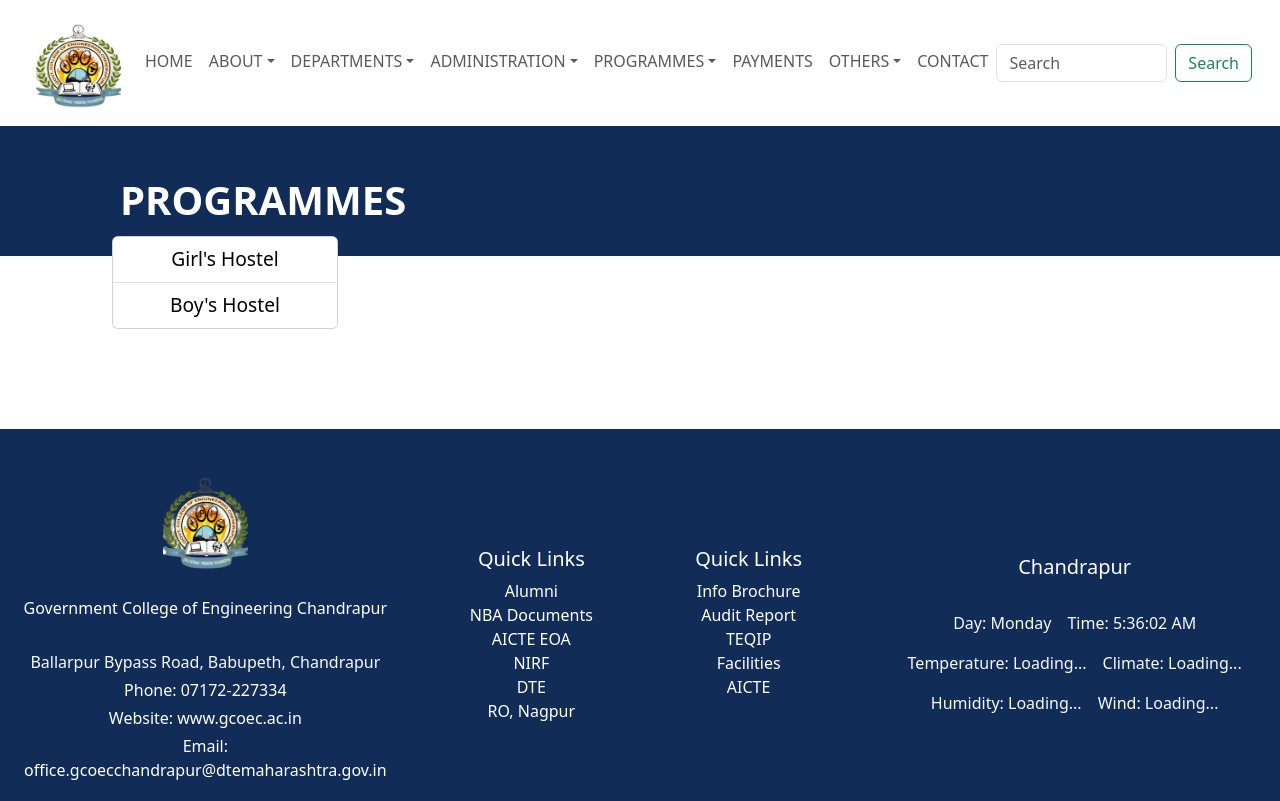
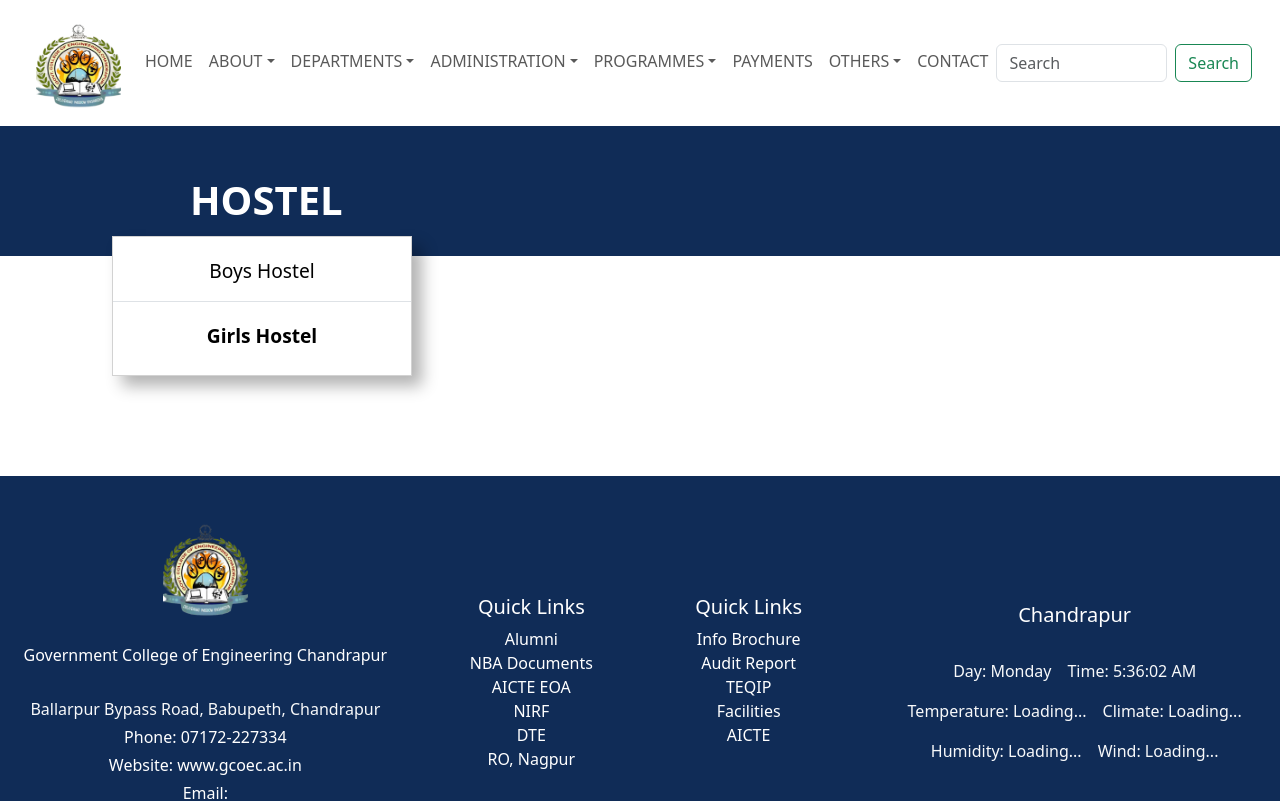
Before and after one commit to ahmad-rk02/Group1_CampusConnect, a React (Vite) app: page /girlshostel in a window 1280 px wide. Shown: the top 801 px of the page. Built offline with nearby package versions, Linux system fonts and the light colour scheme; no server answers; a small style sheet from the web is missing.

Commit message:
Updated girls hostel page

```diff
--- a/src/App.jsx
+++ b/src/App.jsx
@@ -50,7 +50,7 @@ function App() {
         { name: "Events & Achievements", subLinks: ["News & Events", "TechnoUtsav", "Abhirang"] },
         "Alumini",
         "Resources",
-        { name: "Hostel", subLinks: ["Boy's Hostel", "Girl's Hostel"] }
+        { name: "Hostel", subLinks: ["Boys Hostel", "Girls Hostel"] }
       ]
     },
     { name: "CONTACT" }
--- a/src/Programmes/PG.css
+++ b/src/Programmes/PG.css
@@ -34,6 +34,11 @@
     text-align: center;
 }
 
+.left-sidebar-PG a {
+    text-decoration: none;
+    color: black;
+}
+
 .footer-spacing {
     margin-top: 80px;
 }
@@ -42,12 +47,6 @@
     font-weight: bold;
     color: #007bff;
 }
-
-.left-sidebar-PG a {
-    text-decoration: none;
-    color: black;
-}
-
 
 .head-table-top h3 {
     text-align: left;
--- a/src/hostel/Girlshostel.css
+++ b/src/hostel/Girlshostel.css
@@ -1,4 +1,4 @@
-.head-box-gh{
+.head-box-gh {
     background-color: #102c57;
     height: 130px;
 }
@@ -8,7 +8,7 @@
     text-align: left;
     font-size: 40px;
     margin-top: 50px;
-    margin-left: 120px;
+    margin-left: 190px;
     color: white;
 }
 
@@ -32,6 +32,13 @@
 .left-sidebar-gh .list-group-item {
     font-size: 1.2rem;
     text-align: center;
+    padding-top: 20px;
+}
+
+.left-sidebar-gh a {
+    text-decoration: none;
+    color: black;
+
 }
 
 .footer-spacing {
@@ -43,7 +50,16 @@
     color: #007bff;
 }
 
-.left-sidebar-gh a {
-    text-decoration: none;
-    color: black;
+.left-nav-gh {
+    background-color: white;
+    border-radius: 0;
+    height: 140px;
+    width: 300px;
+    box-shadow: 10px 10px 15px rgba(0, 0, 0, 0.3);
 }
+.left-nav-row-gh{
+    height: 65px;
+  }
+  .left-nav-row-gh-01{
+    font-weight: 700;
+  }
--- a/src/hostel/Girlshostel.jsx
+++ b/src/hostel/Girlshostel.jsx
@@ -11,7 +11,7 @@ const Girlshostel = () => {
       {/* Header Section */}
       <Row  className='head-box-gh' >
         <Col>
-          <h1 className="text-left-gh">PROGRAMMES</h1>
+          <h1 className="text-left-gh">HOSTEL</h1>
         </Col>
       </Row>
 
@@ -22,18 +22,18 @@ const Girlshostel = () => {
           <ListGroup variant="flush">
               <ListGroup.Item className="left-nav-row-gh">
               <Link
+                    to="/Boyshostel"
+                    className={location.pathname === "/Boyshostel" ? "active-link" : ""}
+                  >
+                    Boys Hostel
+                    </Link>
+                    </ListGroup.Item>
+              <ListGroup.Item className="left-nav-row-gh-01">
+              <Link
                     to="/Girlshostel"
                     className={location.pathname === "/Girlshostel" ? "active-link" : ""}
                   >
-                    Girl's Hostel
-                    </Link>
-                    </ListGroup.Item>
-              <ListGroup.Item className="left-nav-row-gh">
-              <Link
-                    to="/boyshostel"
-                    className={location.pathname === "/boyshostel" ? "active-link" : ""}
-                  >
-                Boy's Hostel
+                Girls Hostel
                 </Link>
                 </ListGroup.Item>
 
```
